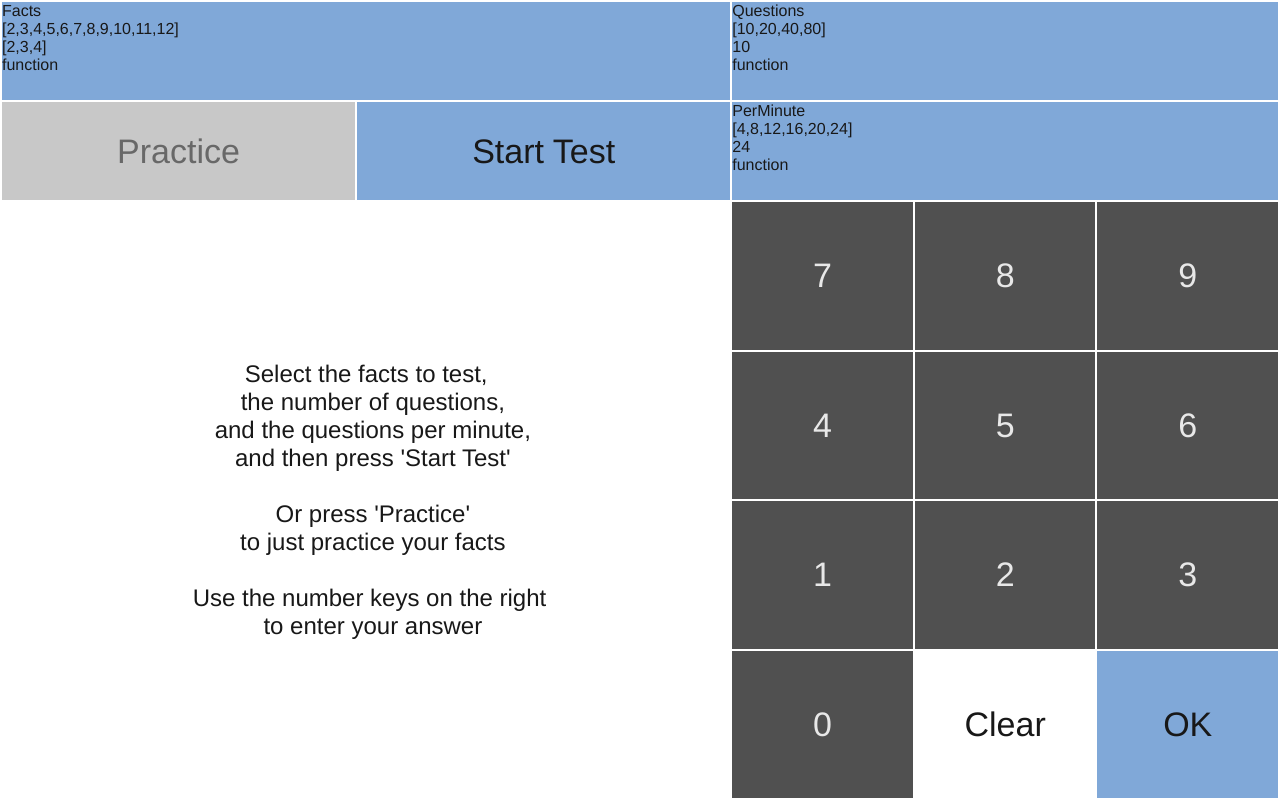
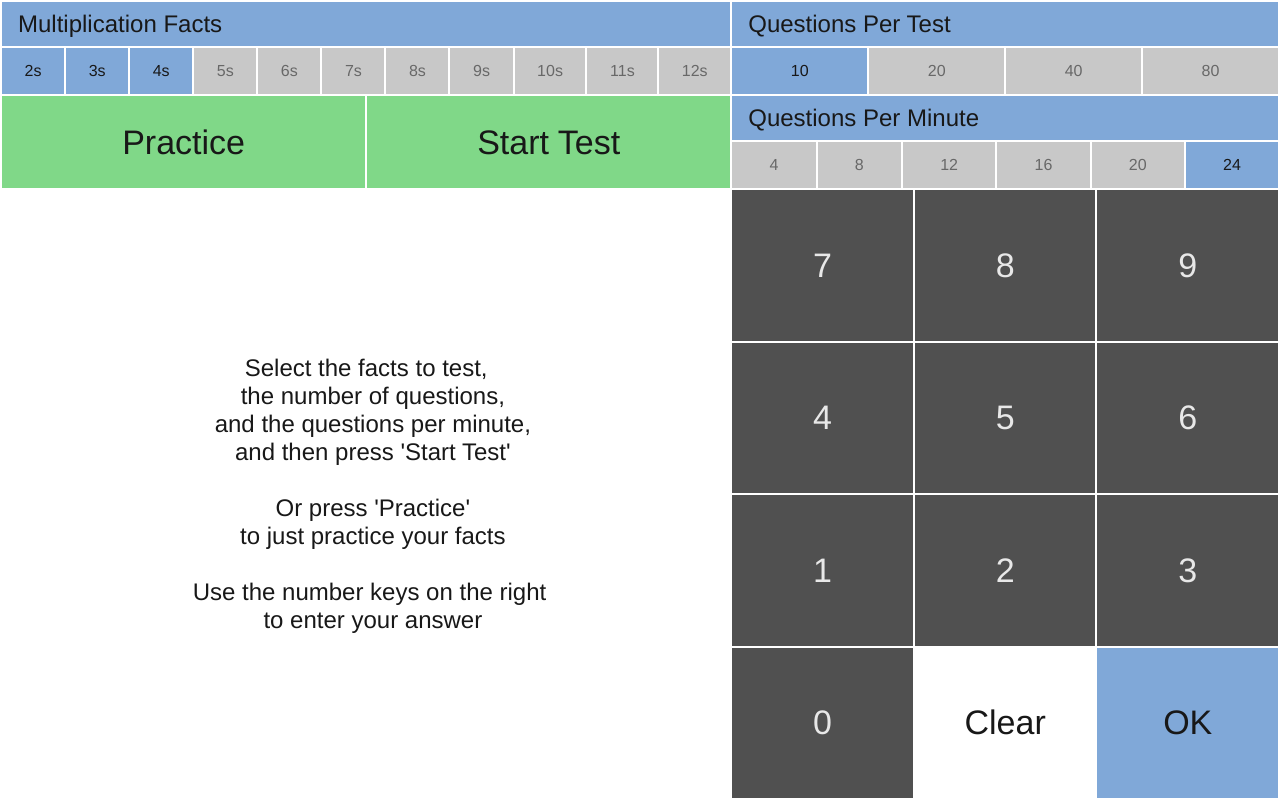
Before and after one commit to philrmass/times-too, a React app: page / in a window 1280 px wide. Built offline with nearby package versions, Linux system fonts and the light colour scheme; the HTML template or start-up script is replaced by a standard one.

Commit message:
set options styles

```diff
--- a/src/components/App.js
+++ b/src/components/App.js
@@ -1,9 +1,8 @@
-//??? fix layout with version
-//??? fix start, practice buttons
-//??? make options buttons
+//??? make options buttons work
 //??? fix all start & stop states
-//??? how to stop timer on quit
 //??? add practice to game state
+//??? add results messages
+//??? add results problems
 //??? improve alignment of timer
 import React, { useReducer, useState } from 'react';
 import { useLocalStorage } from '../utilities/storage';
@@ -180,6 +179,10 @@ function App() {
     startTimer();
   }
 
+  function startPractice() {
+    console.log('START-PRACTICE');
+  }
+
   function stop() {
     setTimer((timer) => {
       clearTimeout(timer);
@@ -199,6 +202,7 @@ function App() {
         <GameControls
           isPractice={isPractice}
           isTest={isTest}
+          startPractice={startPractice}
           startTest={startTest}
           stop={stop}
         />
--- a/src/components/Facts.js
+++ b/src/components/Facts.js
@@ -7,11 +7,30 @@ function Facts({
   facts,
   setFacts,
 }) {
+  function buildButtons() {
+    return factsOptions.map((option) => {
+      const selected = facts.includes(option) ? styles.selected : '';
+
+      return (
+        <button
+          className={`${styles.button} ${selected}`}
+          key={option}
+        >
+          {/*setFacts*/}
+          {`${option}s`}
+        </button>
+      );
+    });
+  }
+
   return (
-    <div className={styles.main}>Facts
-      <div>{JSON.stringify(factsOptions)}</div>
-      <div>{JSON.stringify(facts)}</div>
-      <div>{typeof setFacts}</div>
+    <div className={styles.main}>
+      <div className={styles.title}>
+        Multiplication Facts
+      </div>
+      <div className={styles.buttons}>
+        {buildButtons()}
+      </div>
     </div>
   );
 }
--- a/src/components/GameControls.js
+++ b/src/components/GameControls.js
@@ -5,25 +5,46 @@ import styles from '../styles/GameControls.module.css';
 function GameControls({
   isPractice,
   isTest,
+  startPractice,
   startTest,
   stop,
 }) {
+  function buildPracticeButton() {
+    const text = isPractice ? 'Stop' : 'Practice';
+    const action = isPractice ? stop : startPractice;
+    const style = isPractice ? styles.stop : styles.start;
+
+    return (
+      <button
+        className={`${styles.button} ${style}`}
+        disabled={isTest}
+        onClick={action}
+      >
+        {text}
+      </button>
+    );
+  }
+
+  function buildTestButton() {
+    const text = isTest ? 'Stop' : 'Start Test';
+    const action = isTest ? stop : startTest;
+    const style = isTest ? styles.stop : styles.start;
+
+    return (
+      <button
+        className={`${styles.button} ${style}`}
+        disabled={isPractice}
+        onClick={action}
+      >
+        {text}
+      </button>
+    );
+  }
+
   return (
     <div className={styles.main}>
-      <button
-        className={`${styles.button} ${styles.stop}`}
-        disabled={!isTest}
-        onClick={stop}
-      >
-        Practice
-      </button>
-      <button
-        className={`${styles.button} ${styles.startTest}`}
-        disabled={isTest}
-        onClick={startTest}
-      >
-        Start Test
-      </button>
+      {buildPracticeButton()}
+      {buildTestButton()}
     </div>
   );
 }
@@ -31,6 +52,7 @@ function GameControls({
 GameControls.propTypes = {
   isPractice: PropTypes.bool.isRequired,
   isTest: PropTypes.bool.isRequired,
+  startPractice: PropTypes.func.isRequired,
   startTest: PropTypes.func.isRequired,
   stop: PropTypes.func.isRequired,
 };
--- a/src/components/PerMinute.js
+++ b/src/components/PerMinute.js
@@ -7,11 +7,30 @@ function PerMinute({
   perMinute,
   setPerMinute,
 }) {
+  function buildButtons() {
+    return perMinuteOptions.map((option) => {
+      const selected = perMinute === option ? styles.selected : '';
+
+      return (
+        <button
+          className={`${styles.button} ${selected}`}
+          key={option}
+        >
+          {/*setPerMinute*/}
+          {option}
+        </button>
+      );
+    });
+  }
+
   return (
-    <div className={styles.main}>PerMinute
-      <div>{JSON.stringify(perMinuteOptions)}</div>
-      <div>{JSON.stringify(perMinute)}</div>
-      <div>{typeof setPerMinute}</div>
+    <div className={styles.main}>
+      <div className={styles.title}>
+        Questions Per Minute
+      </div>
+      <div className={styles.buttons}>
+        {buildButtons()}
+      </div>
     </div>
   );
 }
--- a/src/components/Questions.js
+++ b/src/components/Questions.js
@@ -7,11 +7,30 @@ function Questions({
   questions,
   setQuestions,
 }) {
+  function buildButtons() {
+    return questionsOptions.map((option) => {
+      const selected = questions === option ? styles.selected : '';
+
+      return (
+        <button
+          className={`${styles.button} ${selected}`}
+          key={option}
+        >
+          {/*setQuestion*/}
+          {option}
+        </button>
+      );
+    });
+  }
+
   return (
-    <div className={styles.main}>Questions
-      <div>{JSON.stringify(questionsOptions)}</div>
-      <div>{JSON.stringify(questions)}</div>
-      <div>{typeof setQuestions}</div>
+    <div className={styles.main}>
+      <div className={styles.title}>
+        Questions Per Test
+      </div>
+      <div className={styles.buttons}>
+        {buildButtons()}
+      </div>
     </div>
   );
 }
--- a/src/index.css
+++ b/src/index.css
@@ -9,10 +9,12 @@
   --text-black: #181818;
   --border: 1px solid white;
   --size-time: 32px;
+  --size-title: 24px;
   --size-problem: 76px;
   --size-message: 24px;
   --size-number-pad: 34px;
   --size-version: 12px;
+  --height-button: 3em;
 }
 
 * {
--- a/src/styles/Facts.module.css
+++ b/src/styles/Facts.module.css
@@ -1,5 +1,26 @@
 .main {
-  height: 100px;
-  border: var(--border);
   background: var(--bg-blue);
 }
+
+.title {
+  padding: 8px 16px;
+  border: var(--border);
+  font-size: var(--size-title);
+}
+
+.buttons {
+  height: var(--height-button);
+  display: flex;
+  color: var(--text-gray);
+}
+
+.button {
+  flex-grow: 1;
+  border: var(--border);
+  background: var(--bg-gray);
+}
+
+.selected {
+  background: var(--bg-blue);
+  color: var(--text-black);
+}
--- a/src/styles/GameControls.module.css
+++ b/src/styles/GameControls.module.css
@@ -1,8 +1,8 @@
 .main {
-  height: 100px;
+  height: 94px;
   background: var(--bg-blue);
-  display: flex;
-  justify-content: stretch;
+  display: grid;
+  grid-template-columns: 1fr 1fr;
   font-size: var(--size-number-pad);
 }
 
@@ -20,6 +20,6 @@
   background: var(--bg-green);
 }
 
-.quit{
+.stop {
   background: var(--bg-red);
 }
--- a/src/styles/PerMinute.module.css
+++ b/src/styles/PerMinute.module.css
@@ -1,5 +1,26 @@
 .main {
-  height: 100px;
-  border: var(--border);
   background: var(--bg-blue);
 }
+
+.title {
+  padding: 8px 16px;
+  border: var(--border);
+  font-size: var(--size-title);
+}
+
+.buttons {
+  height: var(--height-button);
+  display: flex;
+  color: var(--text-gray);
+}
+
+.button {
+  flex-grow: 1;
+  border: var(--border);
+  background: var(--bg-gray);
+}
+
+.selected {
+  background: var(--bg-blue);
+  color: var(--text-black);
+}
--- a/src/styles/Questions.module.css
+++ b/src/styles/Questions.module.css
@@ -1,5 +1,26 @@
 .main {
-  height: 100px;
-  border: var(--border);
   background: var(--bg-blue);
 }
+
+.title {
+  padding: 8px 16px;
+  border: var(--border);
+  font-size: var(--size-title);
+}
+
+.buttons {
+  height: var(--height-button);
+  display: flex;
+  color: var(--text-gray);
+}
+
+.button {
+  flex-grow: 1;
+  border: var(--border);
+  background: var(--bg-gray);
+}
+
+.selected {
+  background: var(--bg-blue);
+  color: var(--text-black);
+}
```
